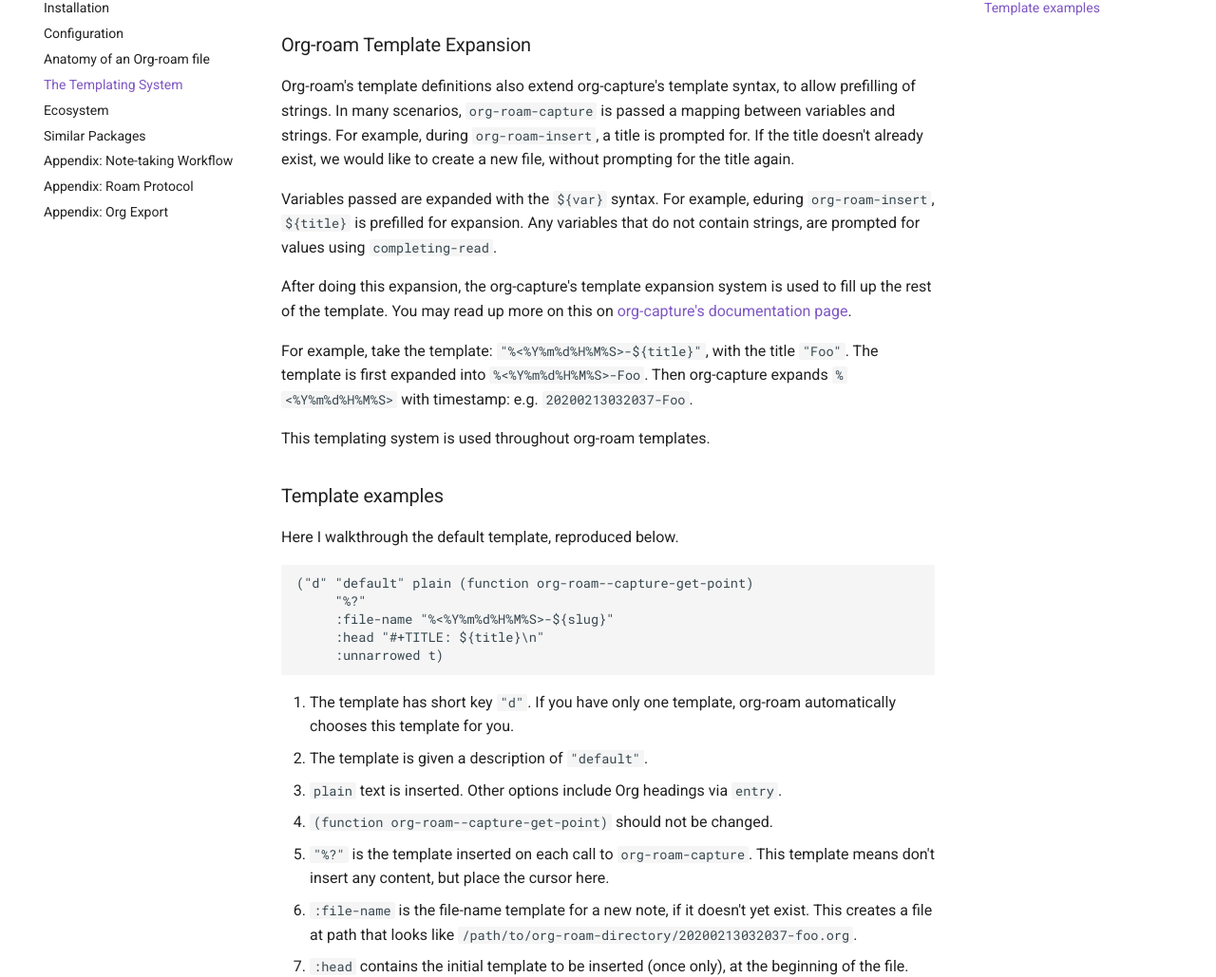
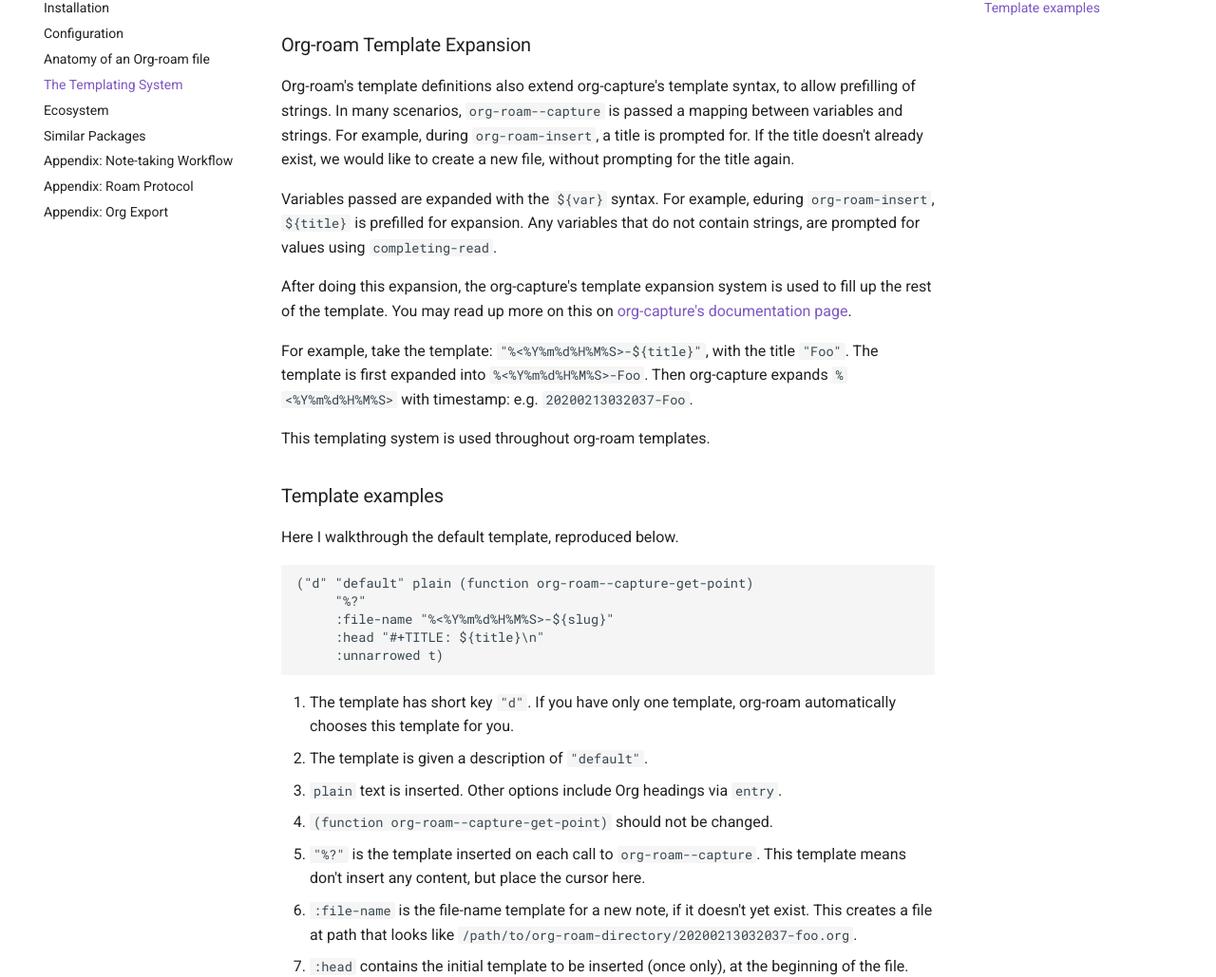
Before and after one commit to org-roam/org-roam, an MkDocs documentation site: the page built from doc/templating.md, in a window 1280 px wide and 1400 px high, scrolled down 529 px. Shown: the part 154-1183 px from the top of the window at 95% size. Built offline with MkDocs 1.6.1 and Material for MkDocs 9.7.7, drawn with Linux system fonts in a browser that asks for light colours; comment, search, counter and statistics services are not loaded.

```diff
--- a/doc/templating.md
+++ b/doc/templating.md
@@ -27,7 +27,7 @@ additional properties:
 
 Org-roam's template definitions also extend org-capture's template
 syntax, to allow prefilling of strings. In many scenarios,
-`org-roam-capture` is passed a mapping between variables and strings.
+`org-roam--capture` is passed a mapping between variables and strings.
 For example, during `org-roam-insert`, a title is prompted for. If the
 title doesn't already exist, we would like to create a new file,
 without prompting for the title again.
@@ -67,7 +67,7 @@ Here I walkthrough the default template, reproduced below.
 3. `plain` text is inserted. Other options include Org headings via
    `entry`.
 4. `(function org-roam--capture-get-point)` should not be changed.
-5. `"%?"` is the template inserted on each call to `org-roam-capture`.
+5. `"%?"` is the template inserted on each call to `org-roam--capture`.
    This template means don't insert any content, but place the cursor
    here.
 6. `:file-name` is the file-name template for a new note, if it
```
Also changed, not shown: 3 other files.
